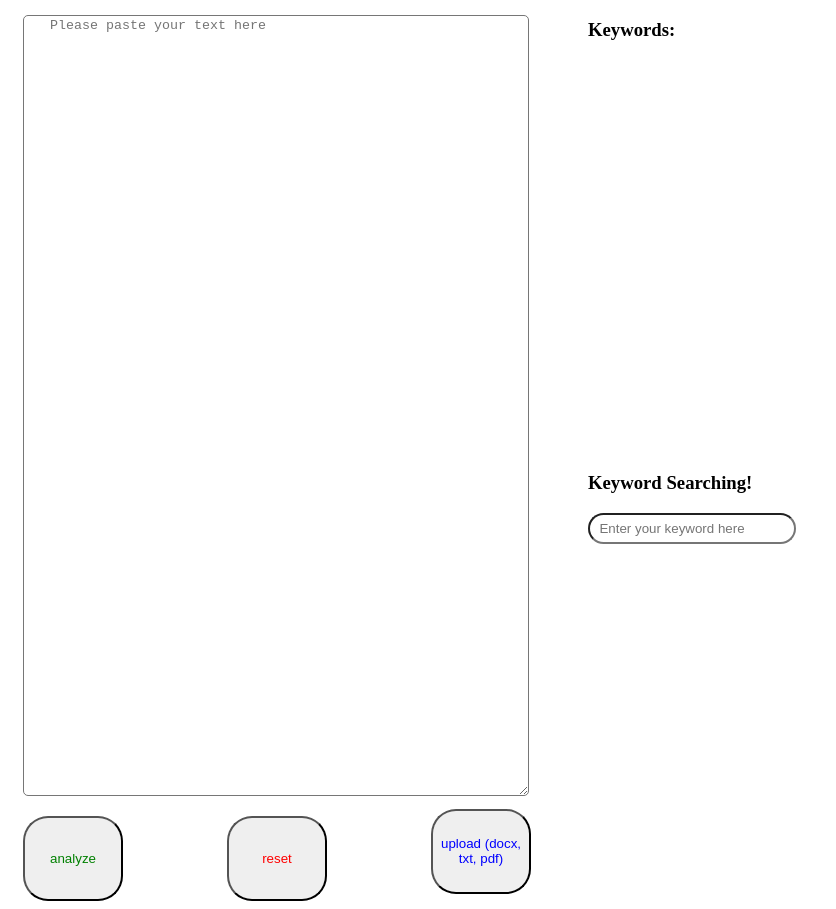
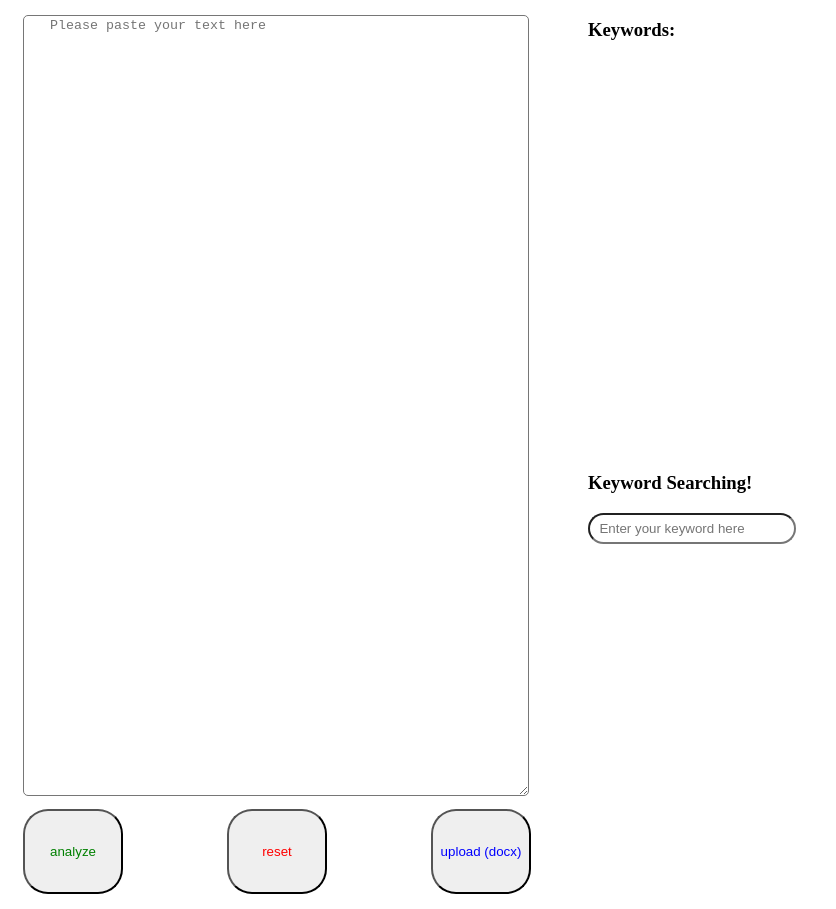
Before and after one commit to willxli/ScholarMe, a browser extension: page index.html in a window 1280 px wide. Shown: the whole page, without its empty margins (0-836 px from the left). Drawn offline with Linux system fonts and the light colour scheme.

Commit message:
leveled buttons

```diff
--- a/index.html
+++ b/index.html
@@ -38,7 +38,7 @@
         <div class = "but">
             <button type="button" class = "buttons" id = "analyzeButton">analyze</button>
             <button type="button" class = "buttons" id = "resetButton">reset</button>
-            <button type="button" class = "buttons" id = "uploadButton">upload (docx, txt, pdf)</button>
+            <button type="button" class = "buttons" id = "uploadButton">upload (docx)</button>
         </div>
 
     </body>
```
